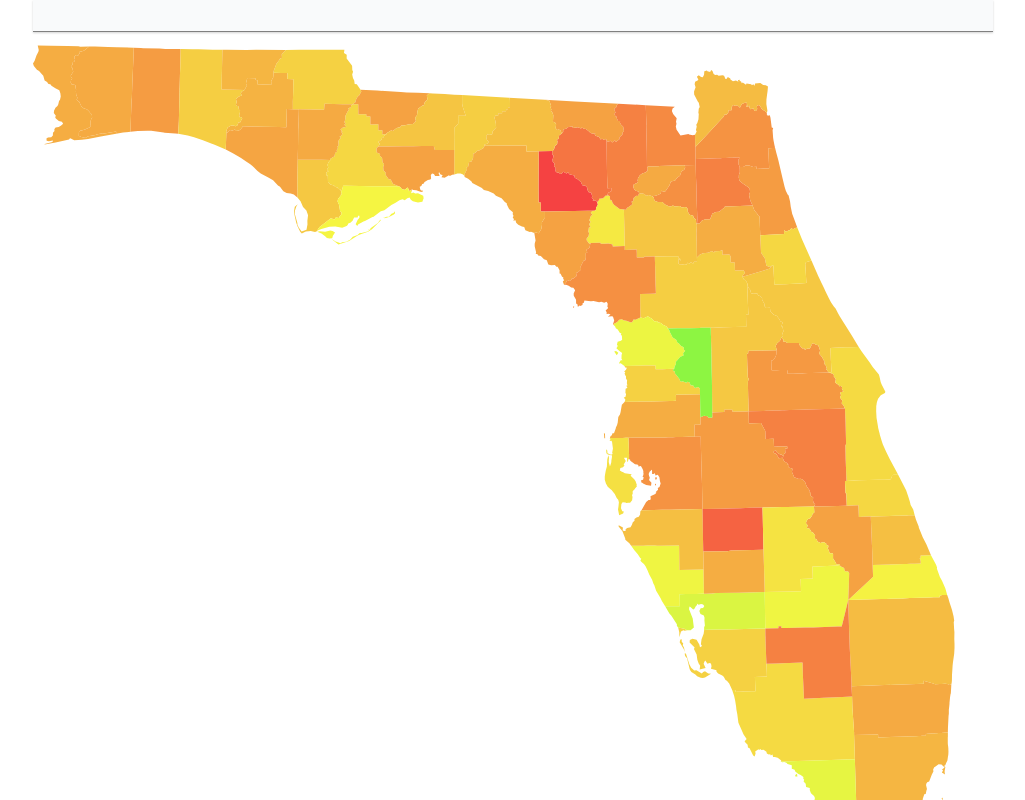
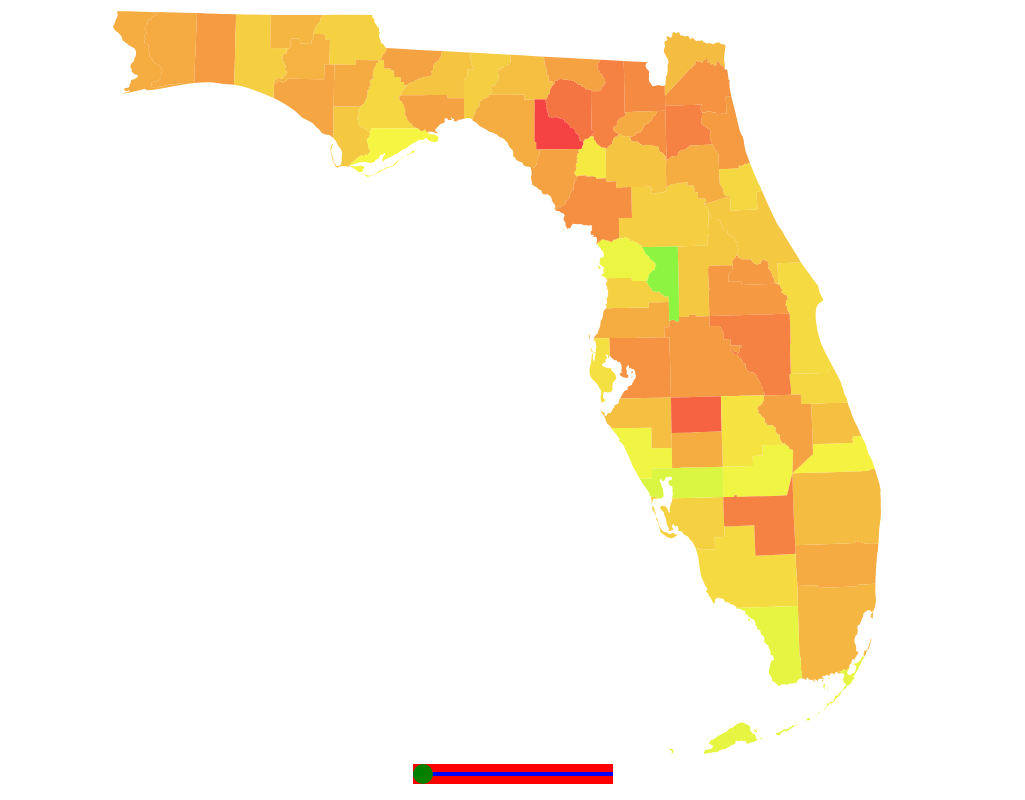
Before and after one commit to lgdelacruz92/koko, a React (Create React App) app: page / in a window 1280 px wide. Shown: the top 800 px of the page, without its empty margins (127-1152 px from the left). Built offline with nearby package versions, Linux system fonts and the light colour scheme.

Commit message:
Added indicator css (rough version)

```diff
--- a/package.json
+++ b/package.json
@@ -14,7 +14,8 @@
     },
     "devDependencies": {
         "autoprefixer": "^9",
-        "postcss": "^7",
+        "css-declaration-sorter": "^6.1.3",
+        "postcss": "^8.3.9",
         "prettier": "^2.4.1",
         "tailwindcss": "npm:@tailwindcss/postcss7-compat"
     },
--- a/src/App.css
+++ b/src/App.css
@@ -1,3 +1,8 @@
 .App {
   text-align: center;
 }
+
+:root{
+    --test-var: red;
+    --scroll-indicator-height: 1.25rem;
+}
--- a/src/App.jsx
+++ b/src/App.jsx
@@ -4,7 +4,7 @@ import Map from "./map";
 function App() {
   return (
     <div className="App">
-      <Map />
+        <Map />
     </div>
   );
 }
--- a/src/map/index.jsx
+++ b/src/map/index.jsx
@@ -1,4 +1,5 @@
 import { useEffect } from 'react';
+import ScrollIndicator from './scroll-indicator';
 import './map.css';
 
 function Map() {
@@ -30,12 +31,18 @@ function Map() {
         mapViewBox.addEventListener('mouseup', e => {
             mouseDown = false;
         });
+
+        // in case mapViewBox failed to put mouse up
+        const body = document.querySelector('body');
+        body.addEventListener('mouseup', e => {
+            mouseDown = false;
+        });
     },[]);
 
     return (
         <div className="map-container">
-            <div className="map-controls bg-gray-50"></div>
-            <svg id="map-view-box" width="960" height="960" viewBox="0 0 1000 1000" fill="none">
+            <ScrollIndicator></ScrollIndicator>
+            <svg id="map-view-box" viewBox="0 0 1000 1000" fill="none">
                 <path
                     id="095"
                     fill="hsl(29,90%,61%)"
--- a/src/map/map.css
+++ b/src/map/map.css
@@ -1,9 +1,10 @@
 .map-container {
-    display: inline-block;
+    width: 100vw;
+    height: 100vh;
+    position: relative;
 }
 
-.map-controls {
-    height: 2rem;
-    border-bottom: 1px solid grey;
-    box-shadow: 0px 1px 2px lightgrey;
+#map-view-box {
+    width: 100%;
+    height: 100%;
 }
--- /dev/null
+++ b/src/map/scroll-indicator/index.jsx
@@ -0,0 +1,15 @@
+import './scroll-indicator.css';
+
+function ScrollIndicator(props) {
+    return (
+        <div className="scroll-indicator">
+            {/* This is needed to allow relative position inside scroll indicator */}
+            <div className="scroll-container">
+                <div className="line"></div>
+                <div className="ball"></div>
+            </div>
+        </div>
+    );
+}
+
+export default ScrollIndicator;
--- /dev/null
+++ b/src/map/scroll-indicator/scroll-indicator.css
@@ -0,0 +1,34 @@
+
+.scroll-indicator {
+    --scroll-width: 12.5rem;
+    background: var(--test-var);
+    width: var(--scroll-width);
+    height: var(--scroll-indicator-height);
+    position: absolute;
+    bottom: 1rem;
+    left: calc(50% - calc(var(--scroll-width) / 2));
+}
+
+.scroll-container {
+    position: relative;
+    width: 100%;
+    height: 100%;
+}
+
+.scroll-container .line {
+    --line-height: .3rem;
+    background: blue;
+    height: var(--line-height);
+    position: absolute;
+    top: calc(50% - calc(var(--line-height) / 2));
+    width: 100%;
+}
+
+.scroll-container .ball {
+    --height: 20px;
+    width: var(--scroll-indicator-height);
+    height: var(--scroll-indicator-height);
+    background: green;
+    position: absolute;
+    border-radius: 50%;
+}
```
Also changed, not shown: 2 other files (tests, documents, lock files or other folders).
